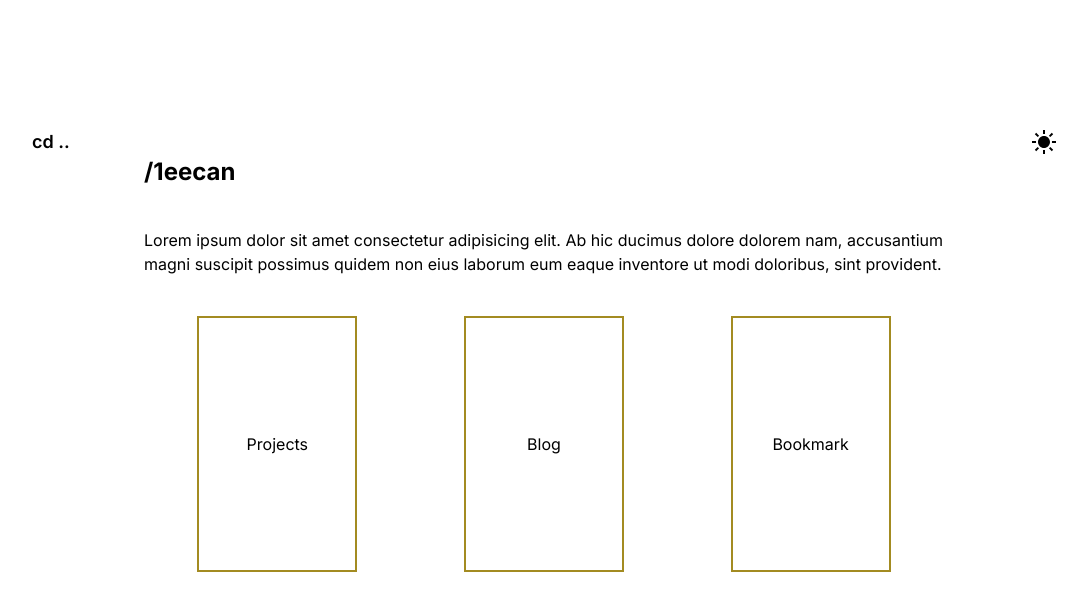
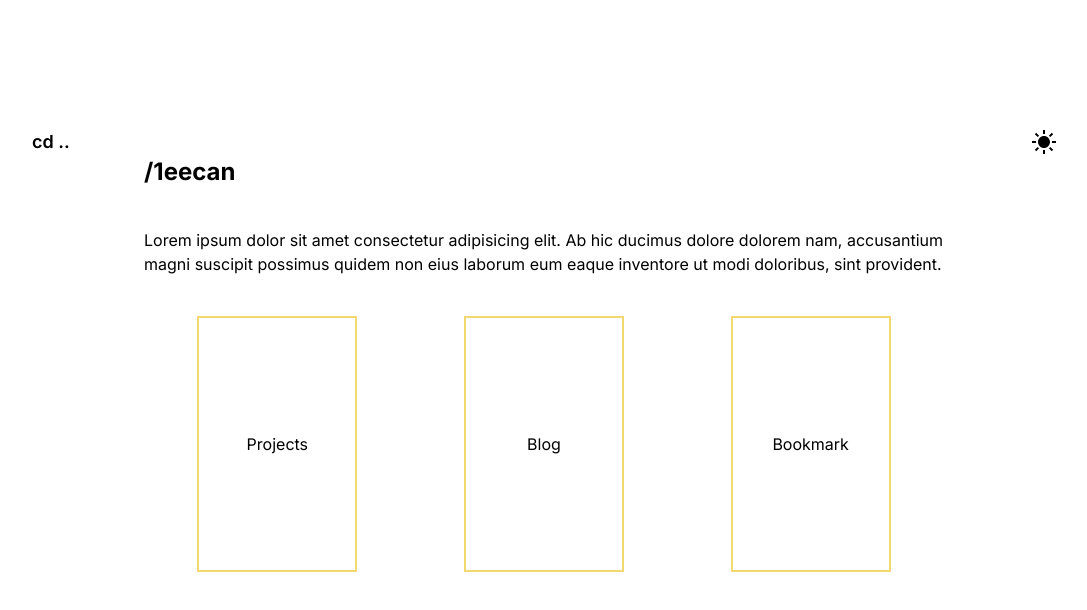
Before and after one commit to 1eecan/blog, a Next.js app: page / in a window 1280 px wide. Shown: the top 610 px of the page, without its empty margins (96-1183 px from the left). Built offline with nearby package versions, Linux system fonts and the light colour scheme.

Commit message:
design: apply different yellow color light-dark mode

```diff
--- a/src/app/(root)/page.tsx
+++ b/src/app/(root)/page.tsx
@@ -6,7 +6,7 @@ const Home = async () => {
   const posts = await getPosts();
 
   const cardComponentClass =
-    "w-40 h-64 border-solid border-2 border-[#a38b21] flex justify-center items-center";
+    "w-40 h-64 border-solid border-2 border-[#f1d970] flex justify-center items-center dark:border-[#a38b21]";
 
   return (
     <div className="flex flex-col gap-10">
--- a/src/app/ui/components/ProgressBar/ProgressBar.tsx
+++ b/src/app/ui/components/ProgressBar/ProgressBar.tsx
@@ -37,7 +37,7 @@ const ProgressBar = () => {
     <div className="h-[4px] fixed top-0 left-0 w-full bg-white dark:bg-black">
       <div
         style={{ width: currentProgress }}
-        className="bar h-full absolute z-10 bg-[#a38b21] rounded-r-lg transition-width duration-30"
+        className="bar h-full absolute z-10 bg-[#f1d970] rounded-r-lg transition-width duration-30 dark:bg-[#a38b21]"
       ></div>
     </div>
   );
```
